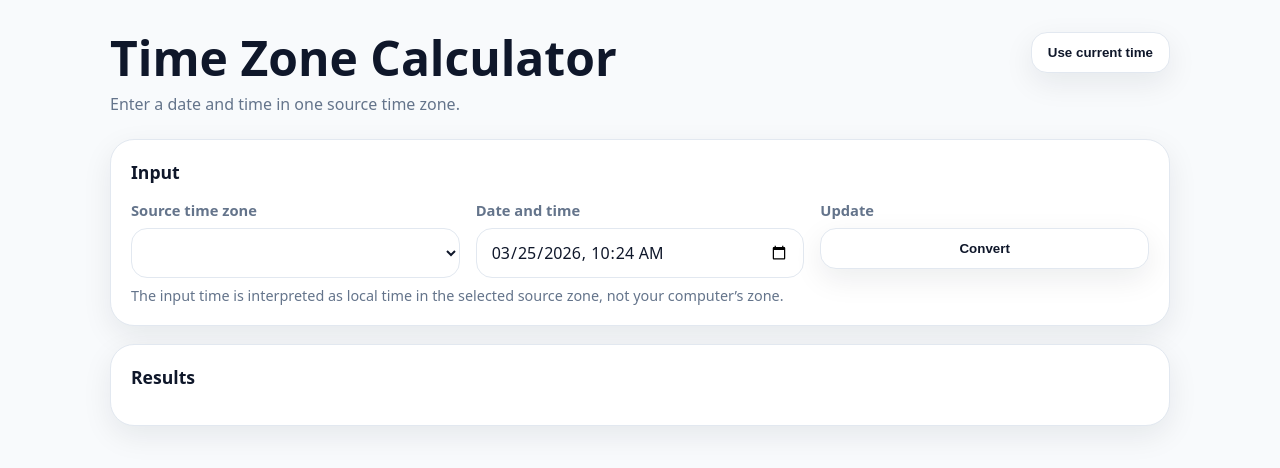
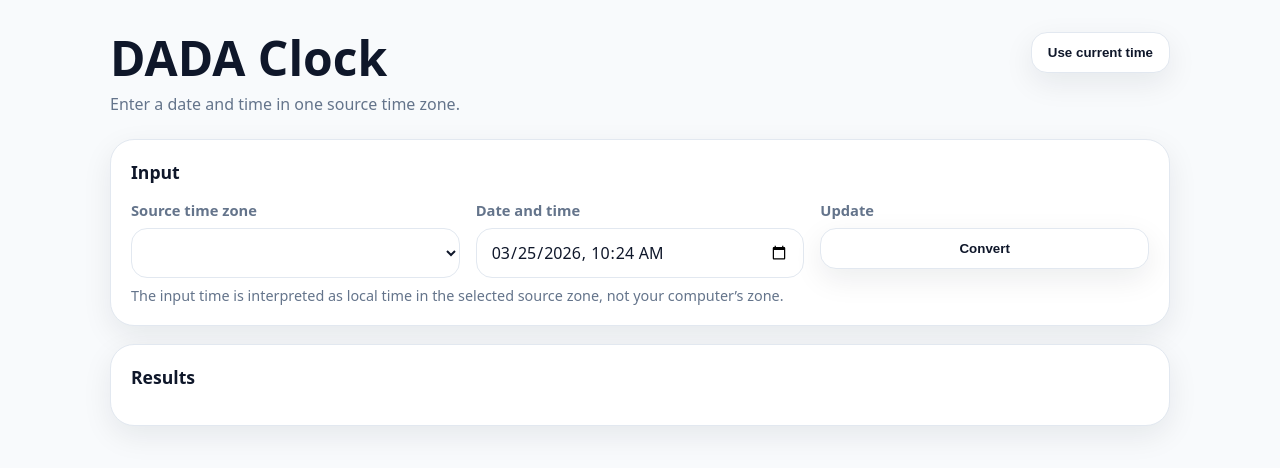
Before and after one commit to emmapbarton/dadaclock, a plain HTML site: page index.html in a window 1280 px wide. Drawn offline with Linux system fonts and the light colour scheme.

Commit message:
Update index.html

```diff
--- a/index.html
+++ b/index.html
@@ -177,7 +177,7 @@
   <div class="wrap">
     <div class="hero">
       <div>
-        <h1>Time Zone Calculator</h1>
+        <h1>DADA Clock</h1>
         <p class="sub">
           Enter a date and time in one source time zone.
         </p>
```
